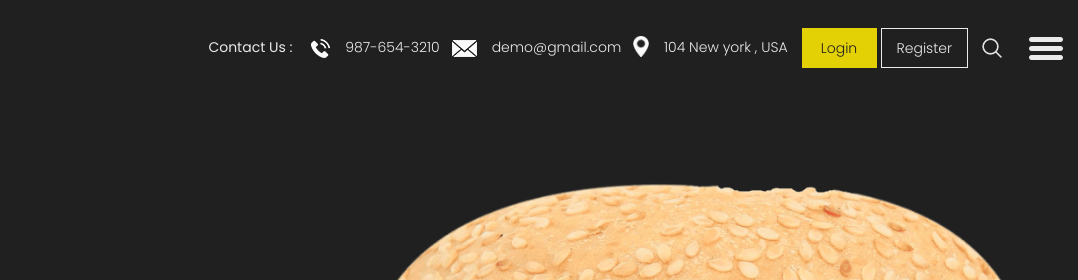
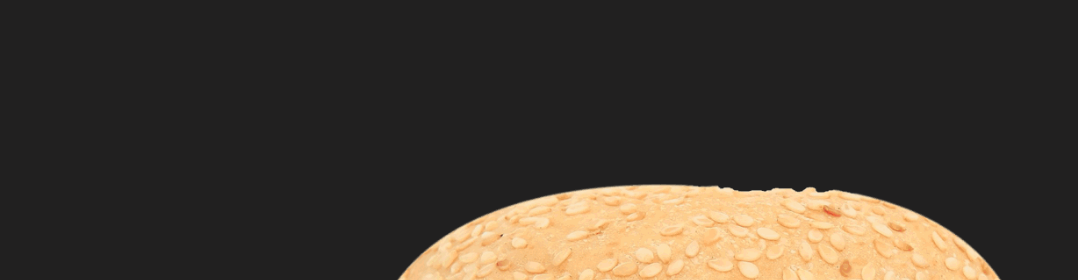
Before and after one commit to anneyreanetse/RES, a plain HTML site: page index.html in a window 1280 px wide. Shown: the top 280 px of the page, 202-1280 px from the left. Drawn offline with Linux system fonts and the light colour scheme.

Commit message:
Update index.html

```diff
--- a/index.html
+++ b/index.html
@@ -78,24 +78,7 @@
                         <a class="logo" href="index.html"><img src="images/logo.png" alt="#" /></a>
                     </div>
                 </div>
-                <div class="col-md-9">
-                    <div class="full">
-                        <div class="right_header_info">
-                            <ul>
-                                <li class="dinone">Contact Us : <img style="margin-right: 15px;margin-left: 15px;" src="images/phone_icon.png" alt="#"><a href="#">987-654-3210</a></li>
-                                <li class="dinone"><img style="margin-right: 15px;" src="images/mail_icon.png" alt="#"><a href="#">demo@gmail.com</a></li>
-                                <li class="dinone"><img style="margin-right: 15px;height: 21px;position: relative;top: -2px;" src="images/location_icon.png" alt="#"><a href="#">104 New york , USA</a></li>
-                                <li class="button_user"><a class="button active" href="#">Login</a><a class="button" href="#">Register</a></li>
-                                <li><img style="margin-right: 15px;" src="images/search_icon.png" alt="#"></li>
-                                <li>
-                                    <button type="button" id="sidebarCollapse">
-                                        <img src="images/menu_icon.png" alt="#">
-                                    </button>
-                                </li>
-                            </ul>
-                        </div>
-                    </div>
-                </div>
+
             </div>
         </div>
     </header>
```
